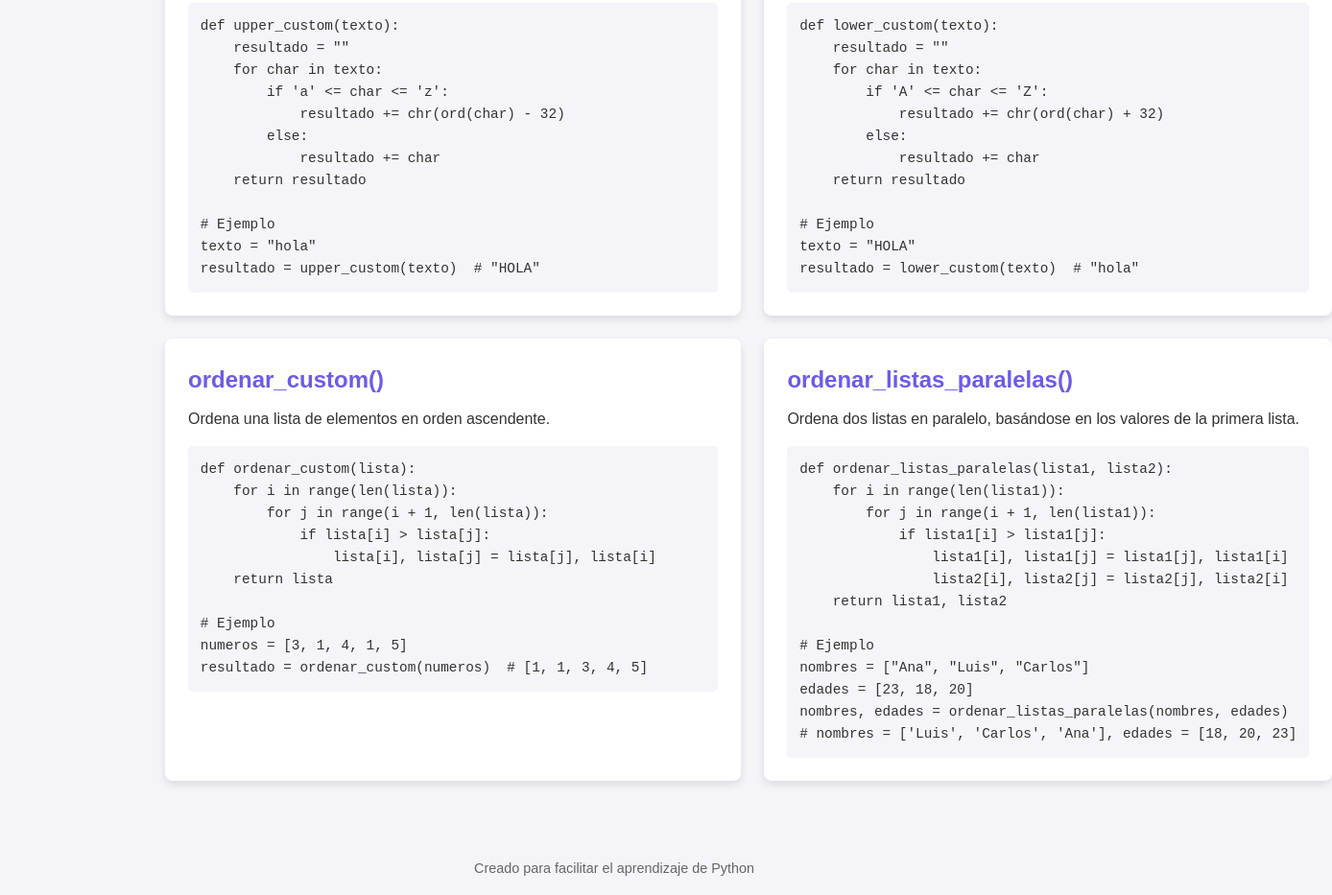
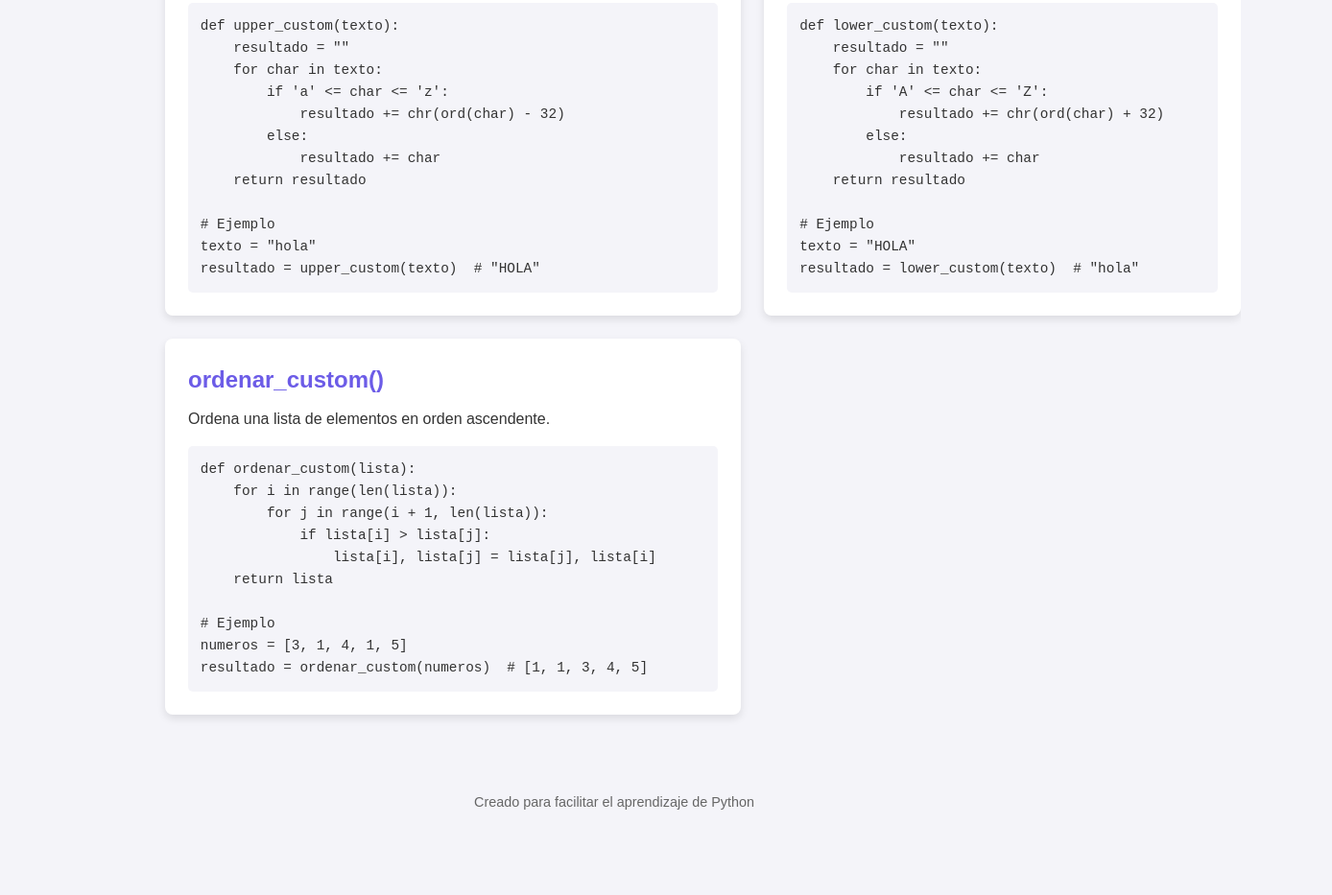
Before and after one commit to estebanpiazza/metodosPython, a plain HTML site: page index.html in a window 1280 px wide. Shown: the part 880-1813 px from the top of the page at 96% size, 1388 px wide, since content can reach past the window. After the commit the page ends 1744 px from the top, so only its background shows below. Drawn offline with Linux system fonts and the light colour scheme.

Commit message:
sacada listas combinadas

```diff
--- a/index.html
+++ b/index.html
@@ -100,23 +100,7 @@ numeros = [3, 1, 4, 1, 5]
 resultado = ordenar_custom(numeros)  # [1, 1, 3, 4, 5]</code></pre>
         </article>
 
-        <article class="method">
-            <h2>ordenar_listas_paralelas()</h2>
-            <p>Ordena dos listas en paralelo, basándose en los valores de la primera lista.</p>
-            <pre><code>def ordenar_listas_paralelas(lista1, lista2):
-    for i in range(len(lista1)):
-        for j in range(i + 1, len(lista1)):
-            if lista1[i] > lista1[j]:
-                lista1[i], lista1[j] = lista1[j], lista1[i]
-                lista2[i], lista2[j] = lista2[j], lista2[i]
-    return lista1, lista2
 
-# Ejemplo
-nombres = ["Ana", "Luis", "Carlos"]
-edades = [23, 18, 20]
-nombres, edades = ordenar_listas_paralelas(nombres, edades)
-# nombres = ['Luis', 'Carlos', 'Ana'], edades = [18, 20, 23]</code></pre>
-        </article>
     </section>
 
     <footer>
```
